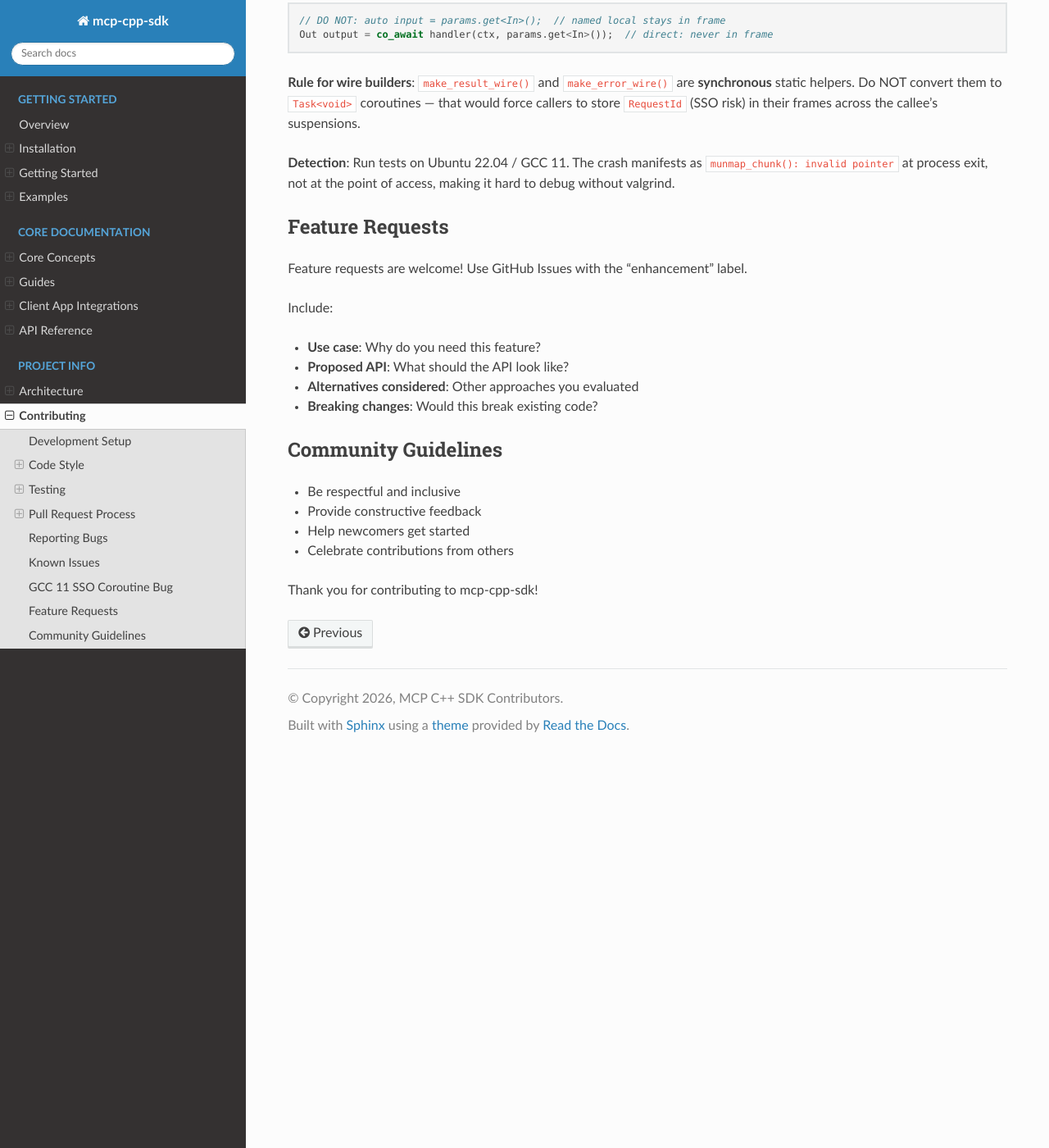
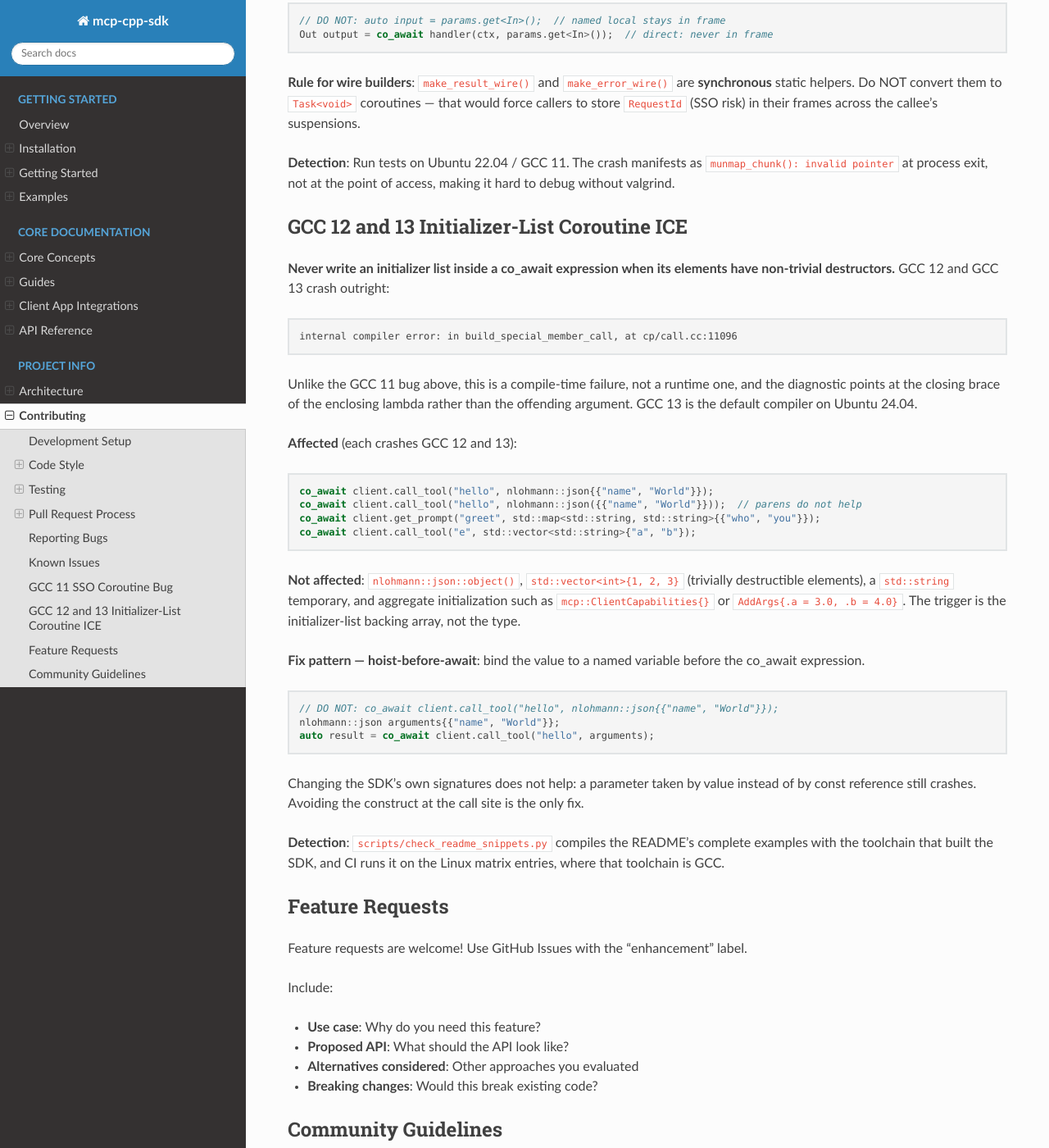
Before and after one commit to yurirocha15/mcp-cpp-sdk, a Sphinx documentation site: the page built from docs/contributing.rst, in a window 1280 px wide and 1400 px high, scrolled down 7472 px. Shown: the whole window at 82% size. Built offline with Sphinx 7.4.7 and the Read the Docs theme 3.1.0, drawn with Linux system fonts in a browser that asks for light colours.

Commit message:
docs: record the GCC 12/13 initializer-list ICE with the GCC 11 known issue

```diff
--- a/docs/contributing.rst
+++ b/docs/contributing.rst
@@ -384,6 +384,50 @@ callee's suspensions.
 The crash manifests as ``munmap_chunk(): invalid pointer`` at process exit, not at the
 point of access, making it hard to debug without valgrind.
 
+GCC 12 and 13 Initializer-List Coroutine ICE
+---------------------------------------------
+
+**Never write an initializer list inside a co_await expression when its elements
+have non-trivial destructors.** GCC 12 and GCC 13 crash outright:
+
+.. code-block:: text
+
+   internal compiler error: in build_special_member_call, at cp/call.cc:11096
+
+Unlike the GCC 11 bug above, this is a compile-time failure, not a runtime one, and the
+diagnostic points at the closing brace of the enclosing lambda rather than the offending
+argument. GCC 13 is the default compiler on Ubuntu 24.04.
+
+**Affected** (each crashes GCC 12 and 13):
+
+.. code-block:: cpp
+
+   co_await client.call_tool("hello", nlohmann::json{{"name", "World"}});
+   co_await client.call_tool("hello", nlohmann::json({{"name", "World"}}));  // parens do not help
+   co_await client.get_prompt("greet", std::map<std::string, std::string>{{"who", "you"}});
+   co_await client.call_tool("e", std::vector<std::string>{"a", "b"});
+
+**Not affected**: ``nlohmann::json::object()``, ``std::vector<int>{1, 2, 3}`` (trivially
+destructible elements), a ``std::string`` temporary, and aggregate initialization such as
+``mcp::ClientCapabilities{}`` or ``AddArgs{.a = 3.0, .b = 4.0}``. The trigger is the
+initializer-list backing array, not the type.
+
+**Fix pattern — hoist-before-await**: bind the value to a named variable before the
+co_await expression.
+
+.. code-block:: cpp
+
+   // DO NOT: co_await client.call_tool("hello", nlohmann::json{{"name", "World"}});
+   nlohmann::json arguments{{"name", "World"}};
+   auto result = co_await client.call_tool("hello", arguments);
+
+Changing the SDK's own signatures does not help: a parameter taken by value instead of by
+const reference still crashes. Avoiding the construct at the call site is the only fix.
+
+**Detection**: ``scripts/check_readme_snippets.py`` compiles the README's complete
+examples with the toolchain that built the SDK, and CI runs it on the Linux matrix
+entries, where that toolchain is GCC.
+
 Feature Requests
 ----------------
 
```
Also changed, not shown: README.md (+5 -0 lines).
